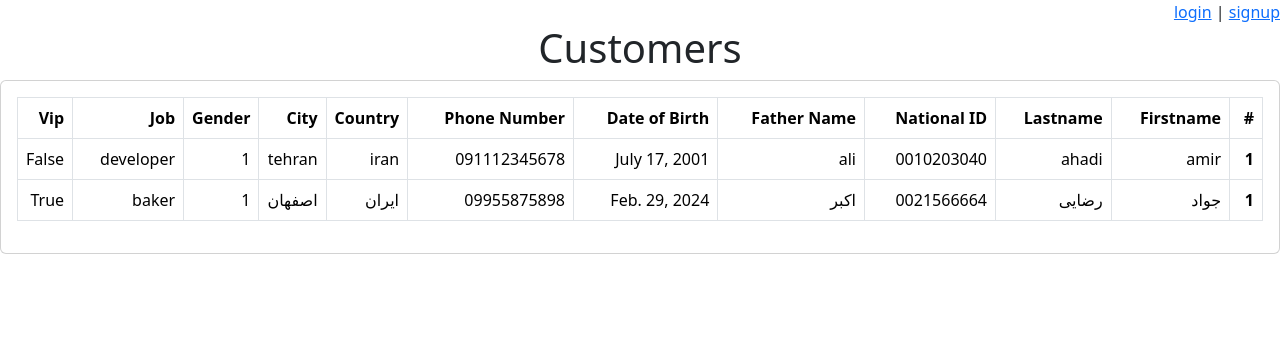
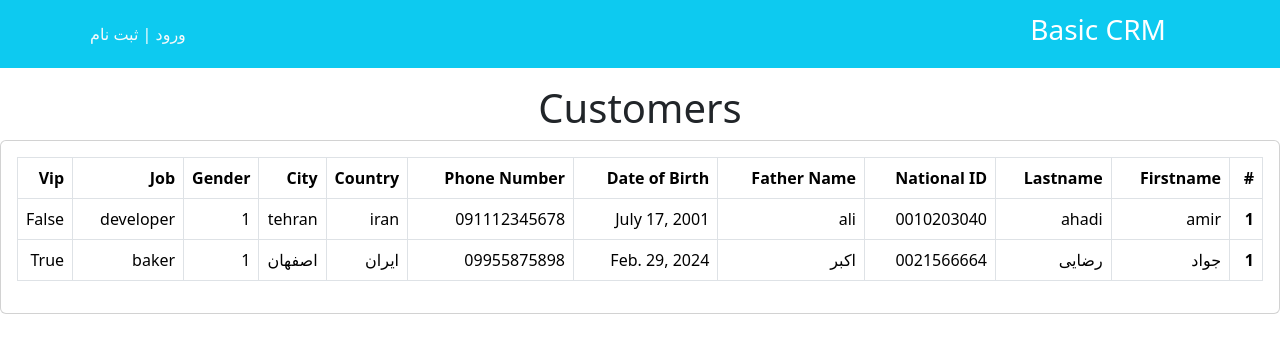
Before and after one commit to amahadnezhad/Basic_CRM, a Django app: page / in a window 1280 px wide. Shown: the top 353 px of the page. Run offline with Django 5.2, Linux system fonts and the light colour scheme; data comes from the database, SQL or seed files in the repository; both versions use the stored data as it was after the commit.

Commit message:
Add Header Navbar To _base.html Template

```diff
--- a/customers/templates/customers/customers_list.html
+++ b/customers/templates/customers/customers_list.html
@@ -2,7 +2,9 @@
 {% block page_title %}Customers{% endblock page_title %}
 
 {% block content %}
-    <center><h1>Customers</h1></center>
+    <div class="mt-3">
+        <center><h1>Customers</h1></center>
+    </div>
     <div class="card">
         <div class="card-body">
             <table class="table table-bordered">
--- a/templates/_base.html
+++ b/templates/_base.html
@@ -7,13 +7,41 @@
           integrity="sha384-QWTKZyjpPEjISv5WaRU9OFeRpok6YctnYmDr5pNlyT2bRjXh0JMhjY6hW+ALEwIH" crossorigin="anonymous">
 </head>
 <body dir="rtl">
-{% if user.is_authenticated %}
-        <p>Hello {{ user.email }} | <a href="{% url 'account_logout' %}">logout</a></p>
-    {% else %}
-        <a href="{% url 'account_login' %}">login</a> | <a href="{% url 'account_signup' %}">signup</a>
-{% endif %}
+
+
+<nav class="navbar navbar-expand-lg navbar-dark bg-info" dir="rtl">
+    <div class="container">
+        <a class="navbar-brand" href="">
+            <img src="" alt="" height="30"
+                 class="d-inline-block align-text-top">
+        </a>
+
+        <a class="navbar-brand mx-3" href="">
+            <h3>Basic CRM</h3>
+        </a>
+
+        <button class="navbar-toggler" type="button" data-bs-toggle="collapse" data-bs-target="#navbarNavAltMarkup"
+                aria-controls="navbarNavAltMarkup" aria-expanded="false" aria-label="Toggle navigation">
+            <span class="navbar-toggler-icon"></span>
+        </button>
+
+        <div class="collapse navbar-collapse" id="navbarNavAltMarkup">
+        </div>
+        <div class="mx-2 text-white">
+            {% if user.is_authenticated %}
+                خوش آمدید {{ user.username }}
+                |
+                <a class="link-light text-decoration-none" href="{% url 'account_logout' %}">خروج</a>
+            {% else %}
+                <a class="link-light text-decoration-none" href="{% url 'account_login' %}">ورود</a>
+                |
+                <a class="link-light text-decoration-none" href="{% url 'account_signup' %}">ثبت نام</a>
+            {% endif %}
+        </div>
+    </div>
+</nav>
+
 {% block content %}
-
 {% endblock content %}
 <script src="https://cdn.jsdelivr.net/npm/bootstrap@5.3.3/dist/js/bootstrap.bundle.min.js"
         integrity="sha384-YvpcrYf0tY3lHB60NNkmXc5s9fDVZLESaAA55NDzOxhy9GkcIdslK1eN7N6jIeHz"
```
Also changed, not shown: db.sqlite3.
